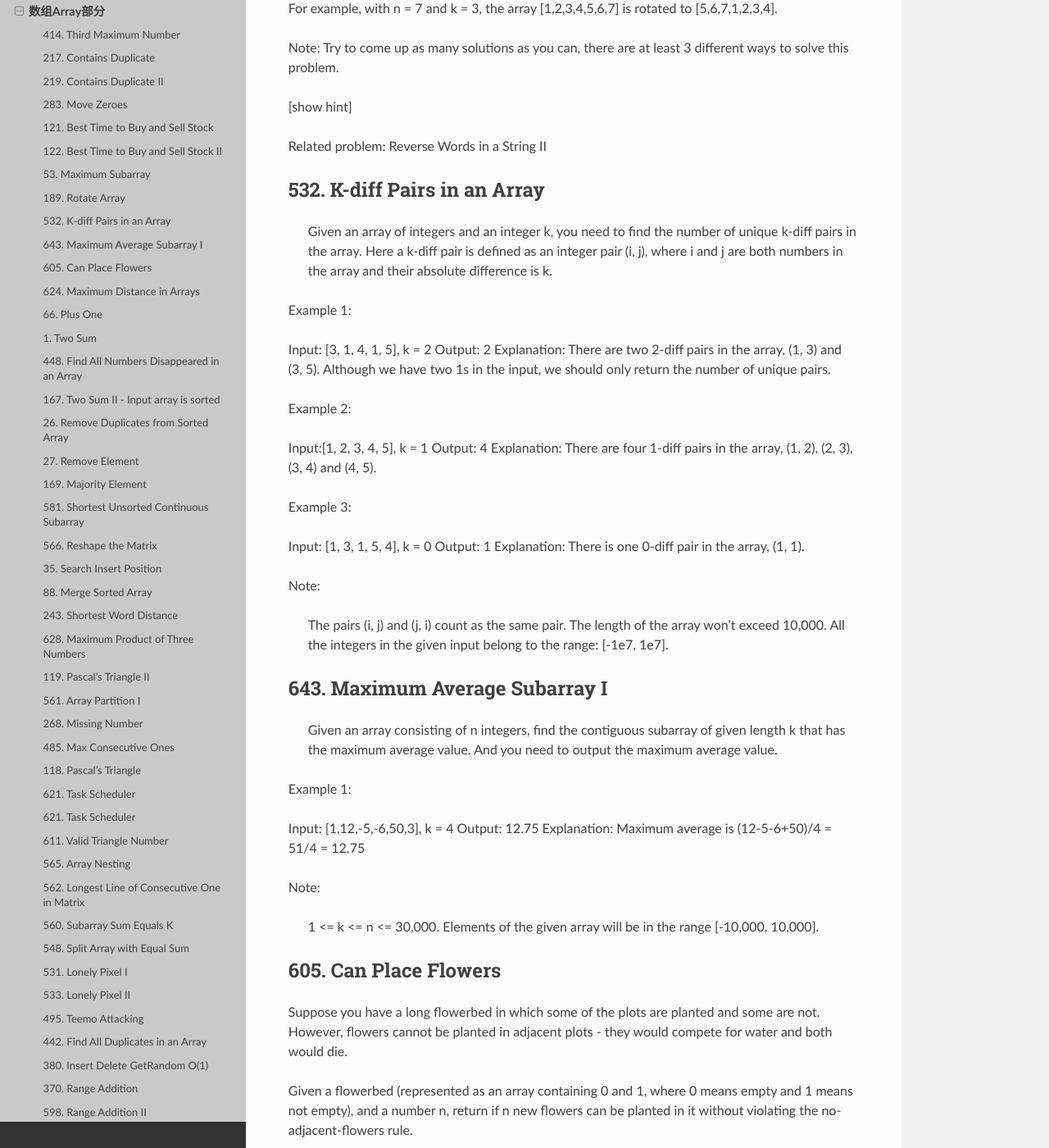
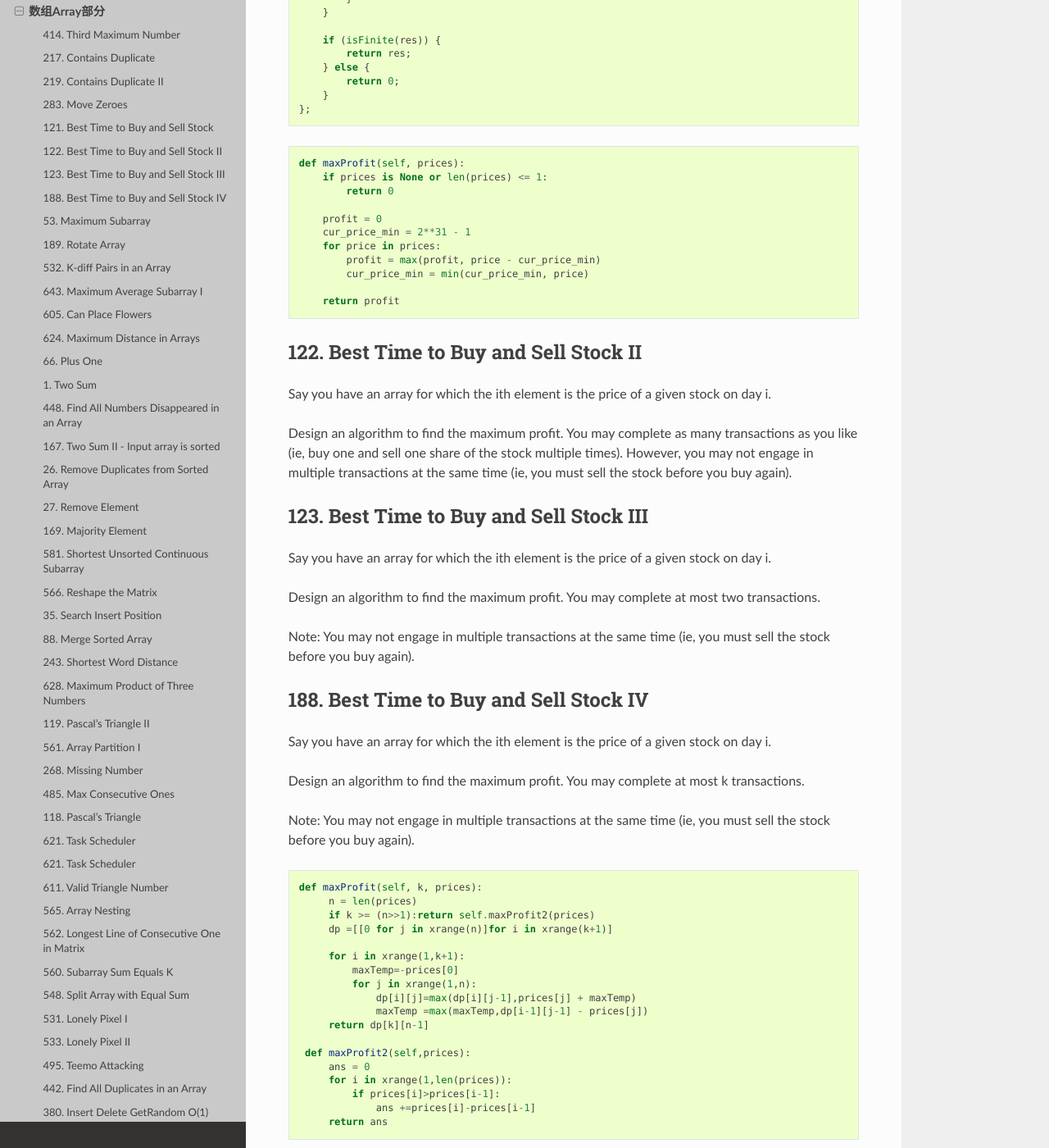
Before and after one commit to darcyWang/tianbao, a Sphinx documentation site: the page built from source/leetcode/array.rst, in a window 1280 px wide and 1400 px high, scrolled down 5433 px. Shown: the whole window at 82% size. Built offline with Sphinx 7.4.7 and the Read the Docs theme 2.0.0, drawn with Linux system fonts in a browser that asks for light colours; some of the changed text lies outside the part shown.

Commit message:
modified

```diff
--- a/source/leetcode/array.rst
+++ b/source/leetcode/array.rst
@@ -227,6 +227,61 @@
 
         In this case, no transaction is done, i.e. max profit = 0.
 
+这是卖股票的第一个题目，根据题意我们知道只能进行一次交易，但需要获得最大的利润，所以我们需要在最低价买入，最高价卖出，当然买入一定要在卖出之前。
+
+对于这一题，还是比较简单的，我们只需要遍历一次数组，通过一个变量记录当前最低价格，同时算出此次交易利润，并与当前最大值比较就可以了。
+
+.. caution::
+
+        这道题目一共有四个，然后从最简单的开始。可以参考下面两个链接
+
+        #. http://www.forz.site/2017/06/24/Best-Time-to-Buy-and-Sell-Stock/
+        #. https://segmentfault.com/a/1190000003483697
+
+.. code-block:: javascript
+
+        /**
+         * @param {number[]} prices
+         * @return {number}
+         * More like greedy. Reserve the partial optimal and replace it when
+         * a better result is found.
+         * With complextity of O(n)
+         */
+        var maxProfit = function (prices) {
+            var length = prices.length,
+                min = Infinity,
+                res = -Infinity;
+
+            for (var i = 0; i <= length - 1; i++) {
+                if (prices[i] < min) {
+                    min = prices[i];
+                } else if (prices[i] > min && prices[i] - min > res) {
+                    res = prices[i] - min;
+                }
+            }
+
+            if (isFinite(res)) {
+                return res;
+            } else {
+                return 0;
+            }
+        };
+
+.. code-block:: Python
+
+        def maxProfit(self, prices):
+            if prices is None or len(prices) <= 1:
+                return 0
+
+            profit = 0
+            cur_price_min = 2**31 - 1
+            for price in prices:
+                profit = max(profit, price - cur_price_min)
+                cur_price_min = min(cur_price_min, price)
+
+            return profit
+
+
 122. Best Time to Buy and Sell Stock II
 ---------------------------------------
 
@@ -234,10 +289,55 @@
 
 Design an algorithm to find the maximum profit. You may complete as many transactions as you like (ie, buy one and sell one share of the stock multiple times). However, you may not engage in multiple transactions at the same time (ie, you must sell the stock before you buy again).
 
+
+
+
+123. Best Time to Buy and Sell Stock III
+----------------------------------------
+Say you have an array for which the ith element is the price of a given stock on day i.
+
+Design an algorithm to find the maximum profit. You may complete at most two transactions.
+
+Note: You may not engage in multiple transactions at the same time (ie, you must sell the stock before you buy again).
+
+
+
+188. Best Time to Buy and Sell Stock IV
+---------------------------------------
+
+
+Say you have an array for which the ith element is the price of a given stock on day i.
+
+Design an algorithm to find the maximum profit. You may complete at most k transactions.
+
+Note:
+You may not engage in multiple transactions at the same time (ie, you must sell the stock before you buy again).
+
+.. code-block:: Python
+
+       def maxProfit(self, k, prices):
+            n = len(prices)
+            if k >= (n>>1):return self.maxProfit2(prices)
+            dp =[[0 for j in xrange(n)]for i in xrange(k+1)]
+
+            for i in xrange(1,k+1):
+                maxTemp=-prices[0]
+                for j in xrange(1,n):
+                    dp[i][j]=max(dp[i][j-1],prices[j] + maxTemp)
+                    maxTemp =max(maxTemp,dp[i-1][j-1] - prices[j])
+            return dp[k][n-1]
+
+        def maxProfit2(self,prices):
+            ans = 0
+            for i in xrange(1,len(prices)):
+                if prices[i]>prices[i-1]:
+                    ans +=prices[i]-prices[i-1]
+            return ans
+
 53. Maximum Subarray
 --------------------
 
- Find the contiguous subarray within an array (containing at least one number) which has the largest sum.
+Find the contiguous subarray within an array (containing at least one number) which has the largest sum.
 
 For example, given the array [-2,1,-3,4,-1,2,1,-5,4],
 the contiguous subarray [4,-1,2,1] has the largest sum = 6.
--- a/source/practice/question.py
+++ b/source/practice/question.py
@@ -100,7 +100,48 @@
 # print reverseWords(bbb)
 # print reverseWords2(bbb)
 
+def maxSubArray(ls):
+    if len(ls) == 0:
+       raise Exception("Array empty") # should be non-empty
 
+    runSum = maxSum = ls[0]
+    i = 0
+    start = finish = 0
+
+    for j in range(1, len(ls)):
+        if ls[j] > (runSum + ls[j]):
+            runSum = ls[j]
+            i = j
+        else:
+            runSum += ls[j]
+
+        if runSum > maxSum:
+            maxSum = runSum
+            start = i
+            finish = j
+
+    print "maxSum =>", maxSum
+    print "start =>", start, "; finish =>", finish
+
+maxSubArray([-2, 11, -4, 13, -5, 2])
+maxSubArray([-15, 29, -36, 3, -22, 11, 19, -5])
+
+def newmaxSubArray(nums):
+    """
+    :type nums: List[int]
+    :rtype: int
+    """
+    if max(nums) < 0:
+        return max(nums)
+    global_max, local_max = float("-inf"), 0
+    for x in nums:
+        local_max = max(0, local_max + x)
+        global_max = max(global_max, local_max)
+    return global_max
+
+
+
+print newmaxSubArray([-15, 29, -36, 3, -22, 11, 19, -5])
 
 # print news_ids
 
```
Also changed, not shown: source/practice/third.rst (+30 -0 lines).
